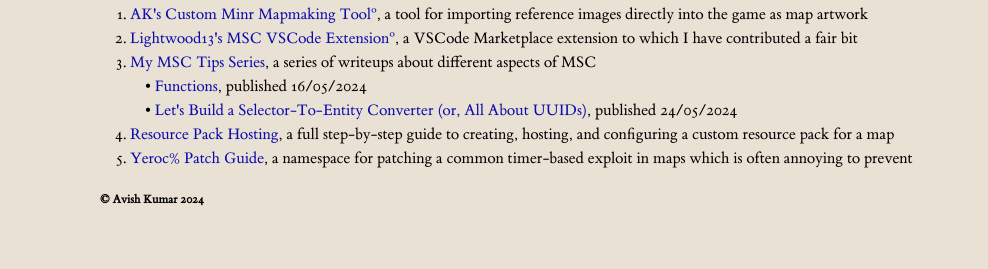
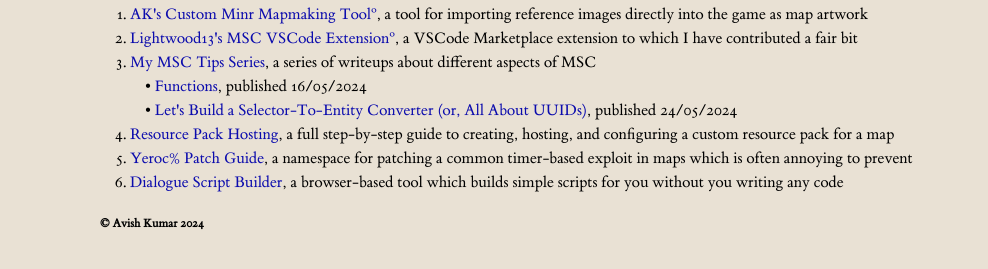
Before and after one commit to AK1089/ak1089.github.io, a plain HTML site: page domains/minr-utilities/index.html in a window 1280 px wide. Shown: the part 163-432 px from the top of the page, without its empty margins (60-1048 px from the left). Drawn offline with nearby package versions, Linux system fonts and the light colour scheme; files that its build step writes are made by us from their sources; files whose address does not match are found by name.

Commit message:
adding extra line

```diff
--- a/domains/minr-utilities/index.html
+++ b/domains/minr-utilities/index.html
@@ -37,6 +37,7 @@ Here are some useful ones:</p>
 </ul>
 <li><a href="../minr-utilities/resource-packs">Resource Pack Hosting</a>, a full step-by-step guide to creating, hosting, and configuring a custom resource pack for a map</li>
 <li><a href="../minr-script-help/yeroc-patch-guide">Yeroc% Patch Guide</a>, a namespace for patching a common timer-based exploit in maps which is often annoying to prevent</li>
+<li><a href="../minr-script-help/dialogue-builder">Dialogue Script Builder</a>, a browser-based tool which builds simple scripts for you without you writing any code</li>
 </ol></p>
 
         </div>
```
Also changed, not shown: domains/minr-utilities/index.txt.
